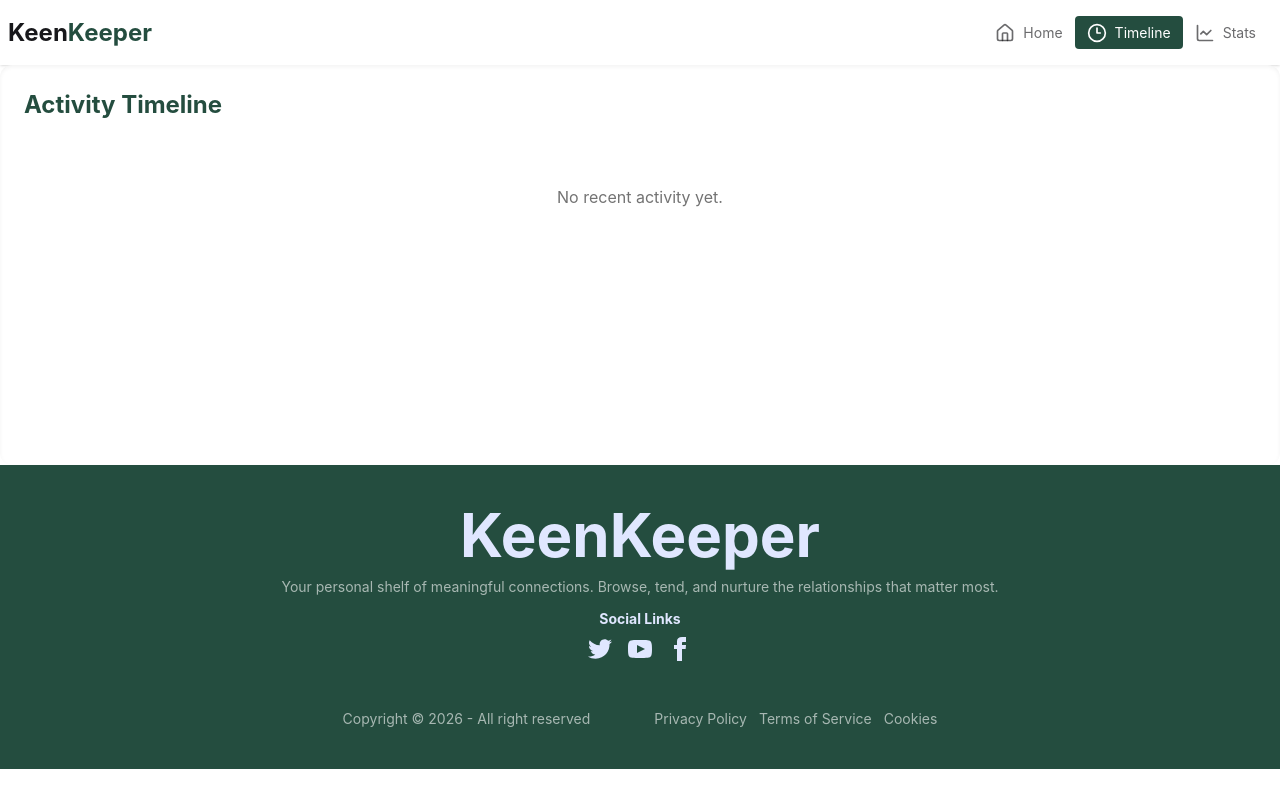
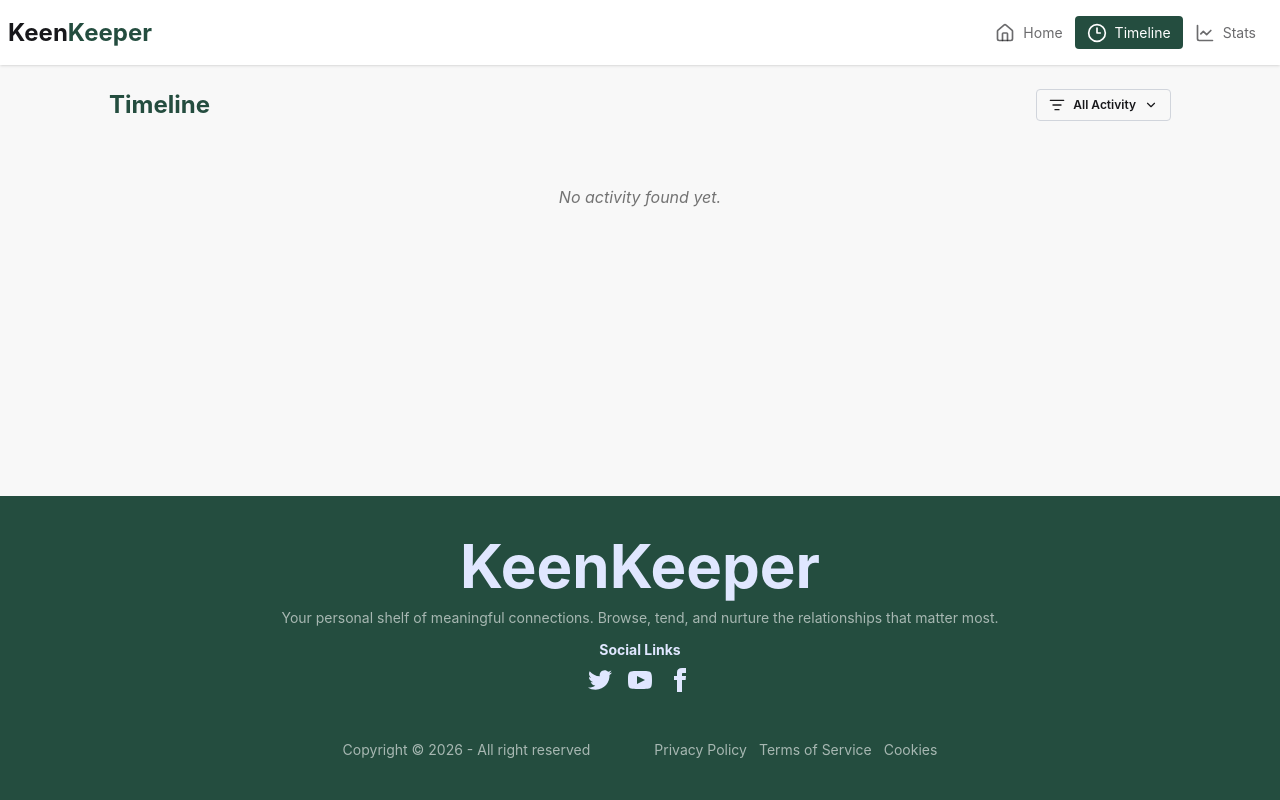
Before and after one commit to SadmanIbneSalim/My-KinKeeper-App, a React (Vite) app: page /timeline in a window 1280 px wide. Built offline with nearby package versions, Linux system fonts and the light colour scheme.

Commit message:
filter added

```diff
--- a/src/Components/Dashboard/Dashboard.jsx
+++ b/src/Components/Dashboard/Dashboard.jsx
@@ -6,9 +6,11 @@ import { Outlet } from "react-router";
 
 function Dashboard() {
   return (
-    <div>
+    <div className="flex flex-col min-h-screen bg-base-200">
       <NavBar></NavBar>
-      <Outlet></Outlet>
+      <main className="grow">
+        <Outlet />
+      </main>
       <Footer></Footer>
     </div>
   );
--- a/src/Components/NavButtons/Timeline/Timeline.jsx
+++ b/src/Components/NavButtons/Timeline/Timeline.jsx
@@ -1,42 +1,108 @@
-import React, { useContext } from 'react';
-import { FriendContext } from '../../context/FriendsProvider';
-import { Phone, MessageSquareMore, Video, Clock } from 'lucide-react';
+import React, { useContext, useState } from "react"; // useState যোগ করা হয়েছে
+import { FriendContext } from "../../context/FriendsProvider";
+import {
+  Phone,
+  MessageSquareMore,
+  Video,
+  Clock,
+  ChevronDown,
+  ListFilter,
+} from "lucide-react";
 
 const Timeline = () => {
-    // আমরা FriendsProvider থেকে timeline অ্যারিটি নেব
   const { timeline } = useContext(FriendContext);
 
-    // আইকন ডিক্লেয়ার করার একটি সহজ ফাংশন
+  const [filter, setFilter] = useState("All");
+  const filteredTimeline = timeline.filter((entry) => {
+    if (filter === "All") return true;
+    return entry.actionType === filter;
+  });
+
   const getIcon = (type) => {
     switch (type) {
-            case 'Call': return <Phone size={18} className="text-blue-500" />;
-            case 'Text': return <MessageSquareMore size={18} className="text-green-500" />;
-            case 'Video': return <Video size={18} className="text-purple-500" />;
-            default: return <Clock size={18} />;
+      case "Call":
+        return <Phone size={18} className="text-blue-500" />;
+      case "Text":
+        return <MessageSquareMore size={18} className="text-green-500" />;
+      case "Video":
+        return <Video size={18} className="text-purple-500" />;
+      default:
+        return <Clock size={18} />;
     }
   };
 
   return (
-        <div className="p-6 bg-base-100 rounded-xl shadow-inner min-h-[400px]">
-            <h3 className="text-2xl font-bold mb-6 text-[#244D3F]">Activity Timeline</h3>
+    <div className="">
+      <div className="p-6 max-w-277.5 mx-auto rounded-xl">
+        <div className="flex justify-between items-center mb-6">
+          <h3 className="text-2xl font-bold text-[#244D3F]">Timeline</h3>
+          <div className="dropdown dropdown-end">
+            <div
+              tabIndex={0}
+              role="button"
+              className="btn btn-sm btn-outline border-gray-300 gap-2"
+            >
+              <ListFilter size={16} />
+              {filter === "All" ? "All Activity" : filter}
+              <ChevronDown size={14} />
+            </div>
+            <ul
+              tabIndex={0}
+              className="dropdown-content menu bg-base-100 rounded-box z-1 w-40 p-2 shadow-xl border border-gray-100"
+            >
+              <li>
+                <a
+                  onClick={() => setFilter("All")}
+                  className={filter === "All" ? "active" : ""}
+                >
+                  All
+                </a>
+              </li>
+              <li>
+                <a
+                  onClick={() => setFilter("Call")}
+                  className={filter === "Call" ? "active" : ""}
+                >
+                  Call
+                </a>
+              </li>
+              <li>
+                <a
+                  onClick={() => setFilter("Text")}
+                  className={filter === "Text" ? "active" : ""}
+                >
+                  Text
+                </a>
+              </li>
+              <li>
+                <a
+                  onClick={() => setFilter("Video")}
+                  className={filter === "Video" ? "active" : ""}
+                >
+                  Video
+                </a>
+              </li>
+            </ul>
+          </div>
+        </div>
 
         <div className="space-y-4">
-                {timeline.length === 0 ? (
-                    <p className="text-neutral-500 text-center py-10">No recent activity yet.</p>
+          {filteredTimeline.length === 0 ? (
+            <p className="text-neutral-500 text-center py-10 italic">
+              No {filter !== "All" ? filter : ""} activity found yet.
+            </p>
           ) : (
-                    timeline.map((entry) => (
+            filteredTimeline.map((entry) => (
               <div
                 key={entry.entryId}
                 className="flex items-center justify-between p-4 bg-white rounded-xl shadow-sm border border-gray-100 transition-all hover:shadow-md"
               >
                 <div className="flex items-center gap-4">
-                                {/* প্রোফাইল পিকচার */}
                   <img
                     src={entry.picture}
                     alt={entry.name}
                     className="w-12 h-12 rounded-full object-cover border-2 border-gray-200"
                   />
-
                   <div>
                     <h4 className="font-bold text-neutral-800">{entry.name}</h4>
                     <div className="flex items-center gap-2 text-sm text-neutral-500">
@@ -45,15 +111,13 @@ const Timeline = () => {
                     </div>
                   </div>
                 </div>
-
-                            {/* সময় দেখানোর অংশ */}
                 <div className="text-right">
                   <p className="text-xs font-medium text-neutral-400 flex items-center gap-1">
                     <Clock size={12} />
-                                    {entry.actionDate.split(',')[1]} {/* শুধু সময়টুকু দেখানোর জন্য */}
+                    {entry.actionDate.split(",")[1]}
                   </p>
                   <p className="text-[10px] text-neutral-300">
-                                    {entry.actionDate.split(',')[0]} {/* তারিখটুকু নিচে ছোট করে */}
+                    {entry.actionDate.split(",")[0]}
                   </p>
                 </div>
               </div>
@@ -61,6 +125,7 @@ const Timeline = () => {
           )}
         </div>
       </div>
+    </div>
   );
 };
 
--- a/src/Components/context/FriendsProvider.jsx
+++ b/src/Components/context/FriendsProvider.jsx
@@ -5,16 +5,15 @@ export const FriendContext = createContext();
 const FriendsProvider = ({ children }) => {
     const [timeline, setTimeline] = useState([]);
 
-    // কমন ফাংশন: এটি কল, টেক্সট বা ভিডিও সব রেকর্ড রাখবে
     const addToTimeline = (currentFriend, actionType) => {
         const newEntry = {
             ...currentFriend,
-            entryId: Date.now(), // ইউনিক আইডি যাতে টাইমলাইনে বারবার একই বন্ধুকে অ্যাড করা যায়
-            actionType: actionType, // 'Call', 'Text', অথবা 'Video'
-            actionDate: new Date().toLocaleString() // কখন করা হলো তার রেকর্ড
+            entryId: Date.now(),
+            actionType: actionType,
+            actionDate: new Date().toLocaleString()
         };
 
-        setTimeline([newEntry, ...timeline]); // নতুন এন্ট্রি সবার আগে থাকবে
+        setTimeline([newEntry, ...timeline]);
         alert(`${actionType} added to timeline!`);
     };
 
```
Lines whose indentation alone changed are shown as unchanged.
